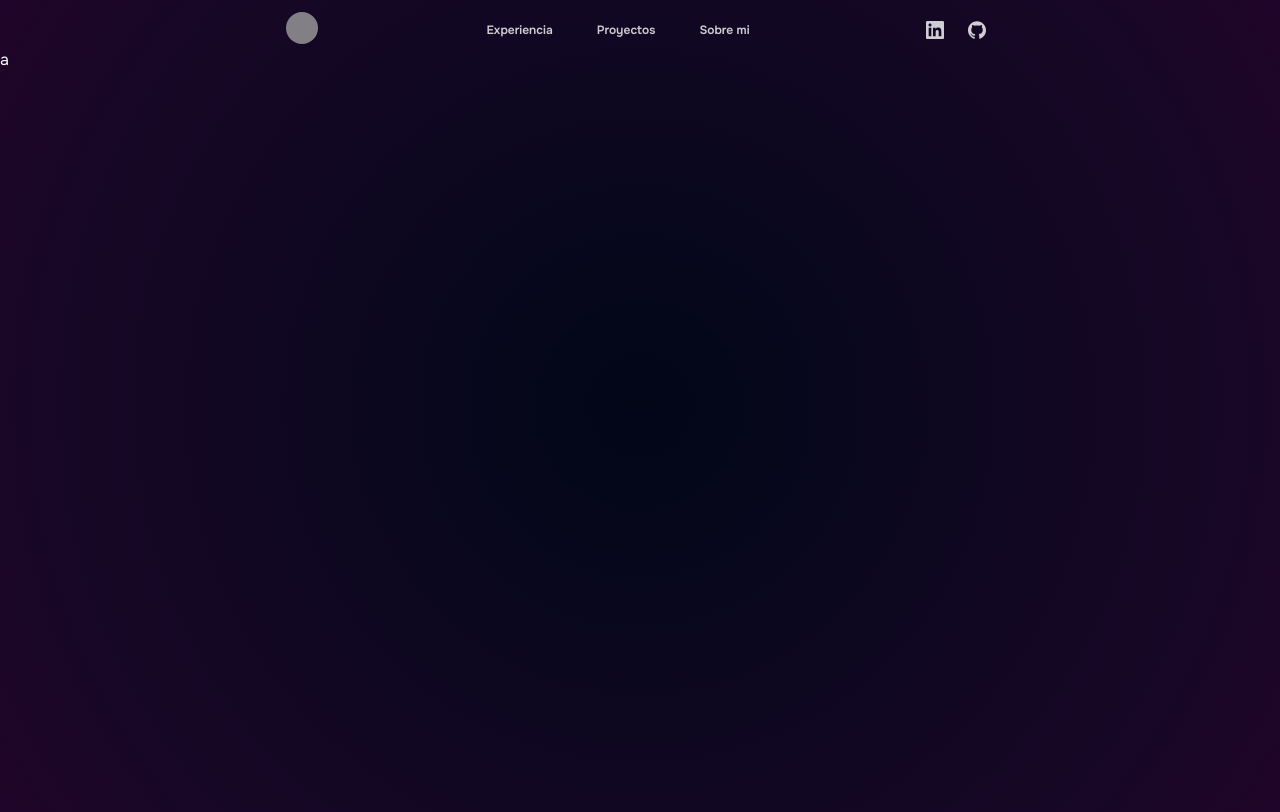
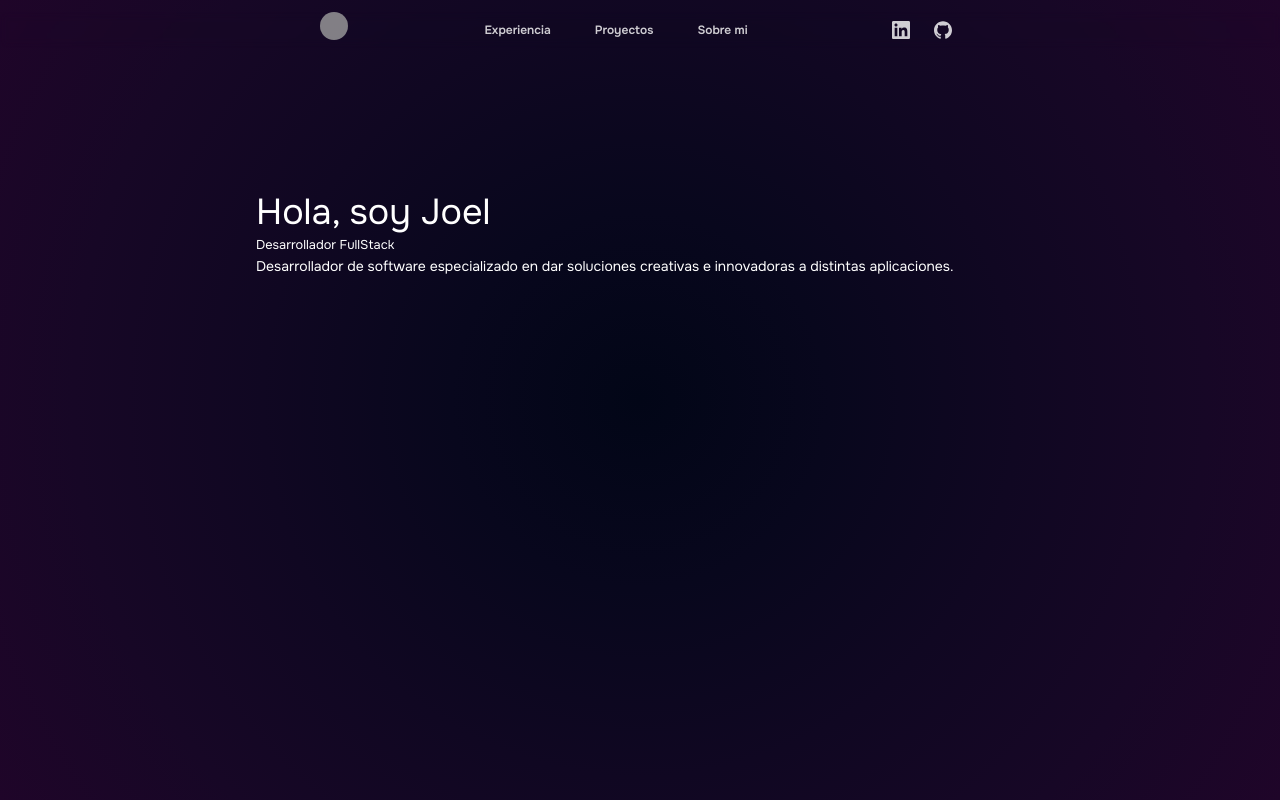
Before and after one commit to JoelRamos22/Portafolio, an Astro site: page / in a window 1280 px wide. Built offline with nearby package versions, Linux system fonts and the light colour scheme; Astro itself is replaced by a stand-in of ours; grey boxes are pictures that could not be loaded; what @astrojs/tailwind would draw is missing.

Commit message:
feat: :art: Progreso con el inicio de la pagina
progresando con el inicio de la pagina

```diff
--- a/src/components/Header.astro
+++ b/src/components/Header.astro
@@ -5,8 +5,8 @@ import Linkedin from "../icons/Linkedin.astro";
 
 ---
 
-<header class="flex justify-center gap-x-40 mt-3 opacity-80">
-    <img src="../../public/caballerito.jpg" class="rounded-3xl w-8 h-8">
+<header class="sticky top-0 flex justify-center gap-x-32 mt-3 opacity-80 backdrop-blur-sm z-10">
+    <img src="../../public/caballerito.jpg" class="rounded-3xl w-7 h-7">
     <nav class=" flex flex-row items-center gap-x-7 text-xs font-semibold ">
         <a href="" class="p-2 hover:text-white hover:opacity-100 hover:scale-110 transition-transform">Experiencia</a>
         <a href="" class="p-2 hover:text-white hover:opacity-100 hover:scale-110 transition-transform">Proyectos</a>
--- a/src/layouts/Layout.astro
+++ b/src/layouts/Layout.astro
@@ -25,13 +25,10 @@ const { title } = Astro.props;
 </html>
 <style is:global>
 	@import url('https://fonts.googleapis.com/css2?family=Onest:wght@100..900&display=swap');
-	* {
-		padding: 0;
-		margin: 0;
-		box-sizing: border-box;
-	}
 	body {
 		height: 100vh;
+		display: flex;
+		flex-direction: column;
 	}
 	html {
 		color: white;
--- a/src/pages/index.astro
+++ b/src/pages/index.astro
@@ -3,15 +3,18 @@ import Layout from "../layouts/Layout.astro";
 ---
 
 <Layout title="Portafolio.">
-	<main>
-		a
+	<main >
+		<section id="Inicio" class="w-full mx-auto flex flex-col py-36 px-64 gap-x-5">
+			<div>
+				<h1 class="text-4xl">Hola,<span> soy Joel</span></h1>
+				<small class="">Desarrollador FullStack</small>
+			</div>
+				<!-- <img src="../../public/profile.jpg" class="rounded-full w-32 ml-10"> -->
+				<p class="text-pretty text-sm ">Desarrollador de software especializado en dar soluciones creativas e innovadoras a distintas aplicaciones.</p>
+		</section>
 	</main>
 </Layout>
 
 <style>
-	* {
-		padding: 0;
-		margin: 0;
-		box-sizing: border-box;
-	}
+
 </style>
```
Also changed, not shown: public/profile.jpg (added).
